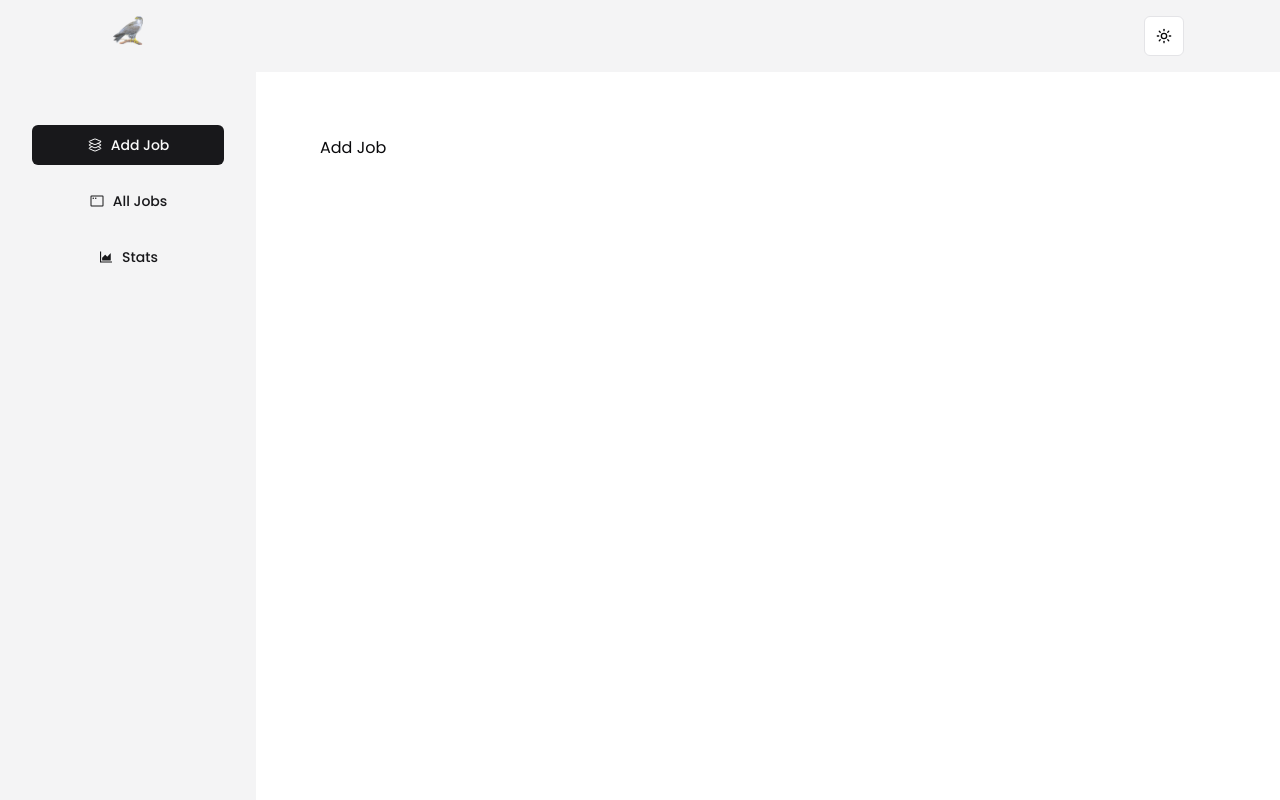
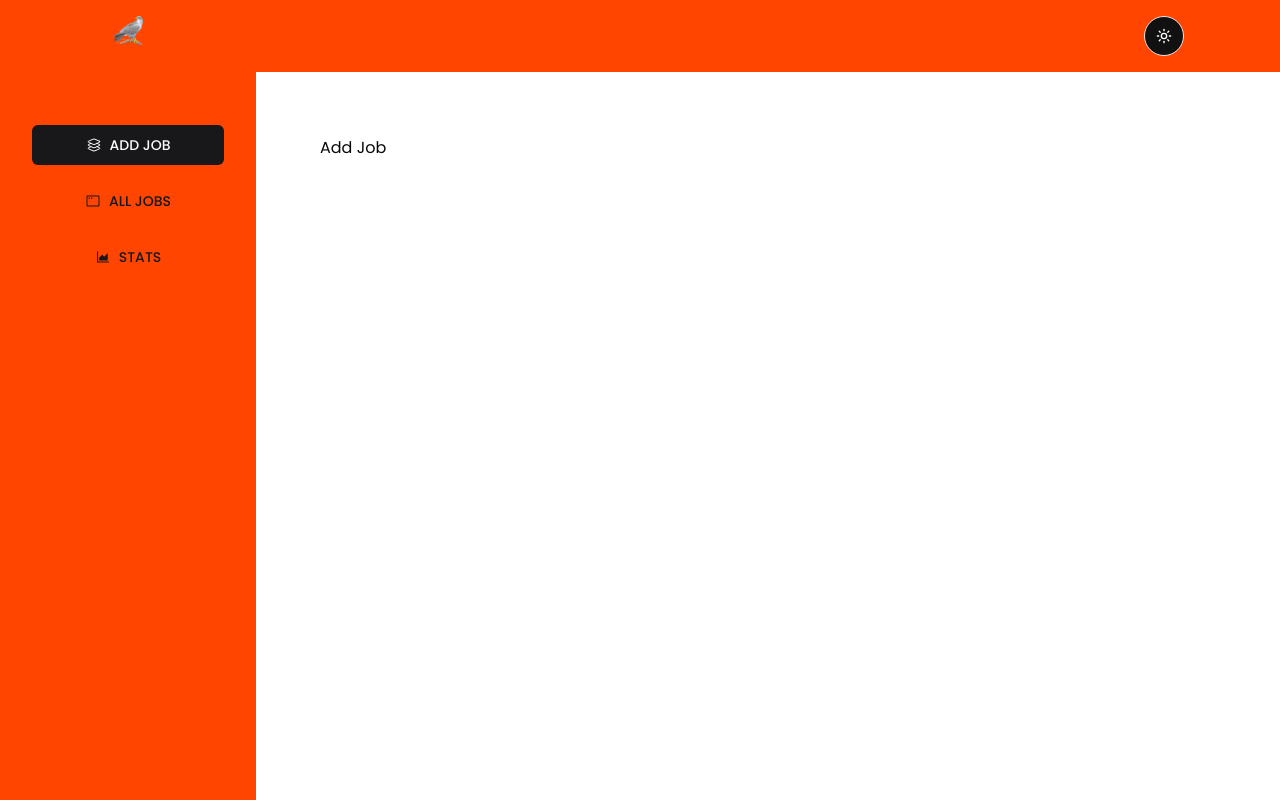
Before and after one commit to Nimira43/Ergon, a Next.js app: page /add-job in a window 1280 px wide. Built offline with nearby package versions, Linux system fonts and the light colour scheme; a web font is replaced by a local one.

Commit message:
Restyling colour scheme

```diff
--- a/components/LinksDropdown.tsx
+++ b/components/LinksDropdown.tsx
@@ -13,7 +13,11 @@ function DropdownLinks() {
   return (
     <DropdownMenu>
       <DropdownMenuTrigger asChild className='lg:hidden'>
-        <Button variant='outline' size='icon'>
+        <Button
+          className='rounded-full bg-dark dark:bg-light text-light dark:text-dark'
+          variant='outline'
+          size='icon'
+        >
           <CgMenu />
 
           <span className='sr-only'>Toggle links</span>
--- a/components/Navbar.tsx
+++ b/components/Navbar.tsx
@@ -4,14 +4,17 @@ import { ModeToggle } from './ThemeToggle';
 
 function Navbar() {
   return (
-    <nav className='bg-muted py-4 sm:px-16 lg:px-24 px-4 flex items-center justify-between'>
+    <nav className='bg-support py-4 sm:px-16 lg:px-24 px-4 flex items-center justify-between'>
       <div>
         <LinksDropdown />
       </div>
       <div className='flex items-center gap-x-4'>
         <ModeToggle />
 
-        <UserButton afterSignOutUrl='/' />
+        <UserButton
+          afterSignOutUrl='/'
+
+        />
       </div>
     </nav>
   )
--- a/components/Sidebar.tsx
+++ b/components/Sidebar.tsx
@@ -11,7 +11,7 @@ function Sidebar() {
   const pathname = usePathname()
 
   return (
-    <aside className='py-4 px-8 bg-muted h-full'>
+    <aside className='py-4 px-8 bg-support h-full'>
       <Image
         src={Logo}
         alt='logo'
@@ -28,7 +28,7 @@ function Sidebar() {
               variant={pathname === link.href ? 'default' : 'link'}
             >
               <Link href={link.href} className='flex items-center gap-x-2 '>
-                {link.icon} <span className='capitalize'>{link.label}</span>
+                {link.icon} <span className='uppercase'>{link.label}</span>
               </Link>
             </Button>
           );
--- a/components/ThemeToggle.tsx
+++ b/components/ThemeToggle.tsx
@@ -18,7 +18,11 @@ export function ModeToggle() {
   return (
     <DropdownMenu>
       <DropdownMenuTrigger asChild>
-        <Button variant='outline' size='icon'>
+        <Button
+          className='rounded-full bg-dark dark:bg-light text-light dark:text-dark'
+          variant='outline'
+          size='icon'
+        >
           <Sun className='h-[1.2rem] w-[1.2rem] rotate-0 scale-100 transition-all dark:-rotate-90 dark:scale-0' />
           <Moon className='absolute h-[1.2rem] w-[1.2rem] rotate-90 scale-0 transition-all dark:rotate-0 dark:scale-100' />
           <span className='sr-only'>Toggle theme</span>
--- a/components/ui/button.tsx
+++ b/components/ui/button.tsx
@@ -5,7 +5,7 @@ import { cva, type VariantProps } from 'class-variance-authority'
 import { cn } from '@/lib/utils'
 
 const buttonVariants = cva(
-  'inline-flex items-center justify-center gap-2 whitespace-nowrap rounded-md text-sm font-medium ring-offset-background transition-colors focus-visible:outline-none focus-visible:ring-2 focus-visible:ring-ring focus-visible:ring-offset-2 disabled:pointer-events-none disabled:opacity-50 [&_svg]:pointer-events-none [&_svg]:size-4 [&_svg]:shrink-0',
+  'inline-flex items-center justify-center gap-2 whitespace-nowrap rounded-md text-sm font-medium ring-offset-background transition-colors focus-visible:outline-none disabled:pointer-events-none disabled:opacity-50 [&_svg]:pointer-events-none [&_svg]:size-4 [&_svg]:shrink-0',
   {
     variants: {
       variant: {
--- a/tailwind.config.js
+++ b/tailwind.config.js
@@ -14,11 +14,11 @@ module.exports = {
   			sm: 'calc(var(--radius) - 4px)'
   		},
   		colors: {
-				'main': '#ff4500',
-        'support': '#008080',
-        'support-light': '#7ff5f5',
-        'support-dark': '#00a2a2',
-				'gold': '#ffd700',
+
+        'main': '#008080',
+        'main-light': '#7ff5f5',
+        'main-dark': '#00a2a2',
+				'support': '#ff4500',
 				'dark': '#111',
         'light': '#fffdfa',
         'grey-dark': '#333',
```
